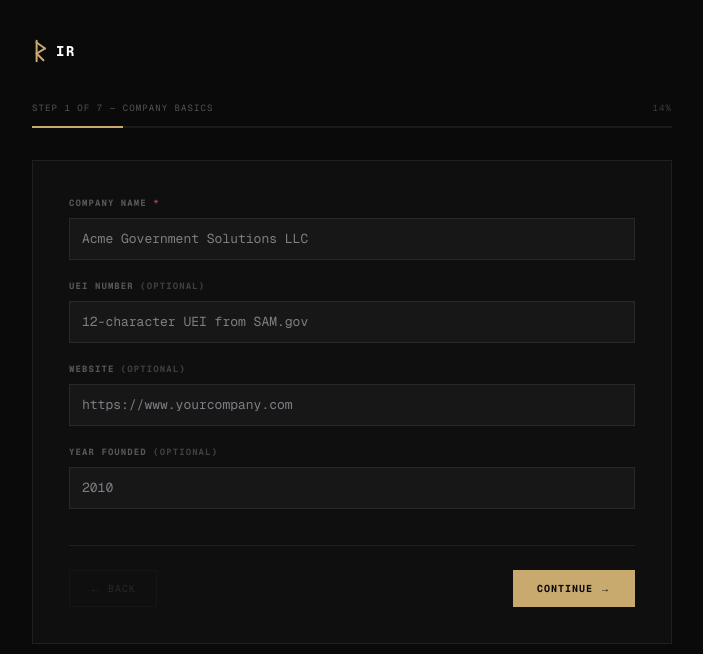
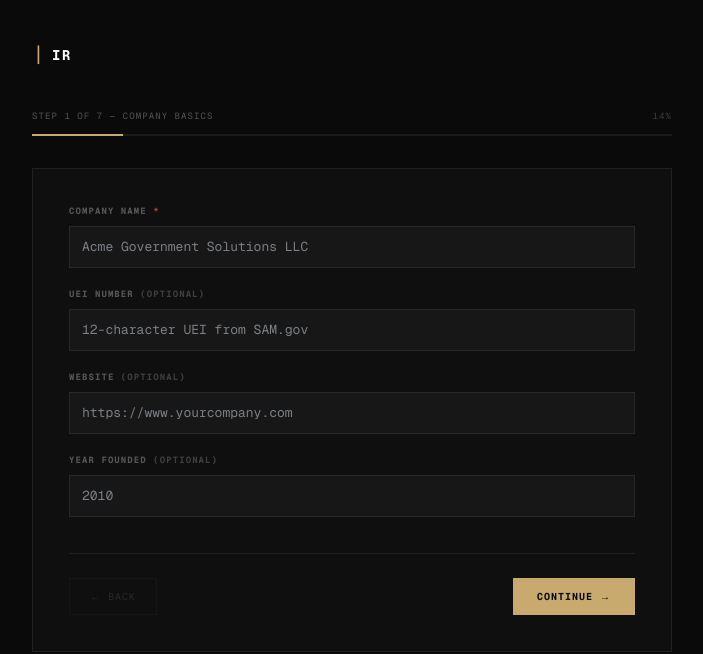
Before and after one commit to LorenzoRenRojas/ir, a Next.js app: page /onboarding in a window 1280 px wide. Shown: the top 654 px of the page, without its empty margins (288-991 px from the left). Built offline with nearby package versions, Linux system fonts and the light colour scheme.

Commit message:
Revert logo: restore plain ᛁ glyph, remove SVG bind rune
https://claude.ai/code/session_01RGed55tEukvhVhoHExCK2c

```diff
--- a/app/(auth)/layout.tsx
+++ b/app/(auth)/layout.tsx
@@ -1,12 +1,11 @@
 import Link from 'next/link'
-import { LogoRune } from '@/components/ui/logo-rune'
 
 export default function AuthLayout({ children }: { children: React.ReactNode }) {
   return (
     <div style={{ minHeight: '100vh', background: '#0A0A0B', display: 'flex', flexDirection: 'column', alignItems: 'center', justifyContent: 'center', padding: '24px', fontFamily: 'var(--font-geist-mono, monospace)' }}>
       <div style={{ marginBottom: 40 }}>
         <Link href="/" style={{ display: 'flex', alignItems: 'center', gap: 10, textDecoration: 'none' }}>
-          <LogoRune size={26} color="#C8A96E" />
+          <span style={{ color: '#C8A96E', fontSize: 24, fontWeight: 700 }}>ᛁ</span>
           <span style={{ color: '#fff', fontSize: 16, fontWeight: 700, letterSpacing: '0.12em' }}>IR</span>
           <span style={{ color: 'rgba(255,255,255,0.2)', fontSize: 10, letterSpacing: '0.08em' }}>GOVCON INTELLIGENCE</span>
         </Link>
--- a/app/(dashboard)/layout.tsx
+++ b/app/(dashboard)/layout.tsx
@@ -2,7 +2,6 @@ import { redirect } from 'next/navigation'
 import Link from 'next/link'
 import { auth } from '@/lib/auth'
 import { SignOutButton } from '@/components/ui/sign-out-button'
-import { LogoRune } from '@/components/ui/logo-rune'
 
 const NAV = [
   { href: '/dashboard', label: 'CONTRACTS', icon: '◈' },
@@ -24,7 +23,7 @@ export default async function DashboardLayout({ children }: { children: React.Re
         {/* Logo */}
         <div style={{ padding: '20px 20px', borderBottom: '1px solid rgba(255,255,255,0.07)' }}>
           <Link href="/dashboard" style={{ display: 'flex', alignItems: 'center', gap: 8, textDecoration: 'none' }}>
-            <LogoRune size={22} color="#C8A96E" />
+            <span style={{ color: '#C8A96E', fontSize: 18, fontWeight: 700 }}>ᛁ</span>
             <span style={{ color: '#fff', fontSize: 13, fontWeight: 700, letterSpacing: '0.12em' }}>IR</span>
           </Link>
           <div style={{ color: 'rgba(255,255,255,0.2)', fontSize: 9, letterSpacing: '0.08em', marginTop: 4 }}>GOVCON INTELLIGENCE</div>
--- a/app/onboarding/page.tsx
+++ b/app/onboarding/page.tsx
@@ -3,7 +3,6 @@
 import { useState } from 'react'
 import { useRouter } from 'next/navigation'
 import Link from 'next/link'
-import { LogoRune } from '@/components/ui/logo-rune'
 
 const NAICS_OPTIONS = [
   { code: '236220', label: '236220 — Commercial Building Construction' },
@@ -160,7 +159,7 @@ export default function OnboardingPage() {
       {/* Logo */}
       <div style={{ marginBottom: 40, alignSelf: 'flex-start', maxWidth: 640, width: '100%', margin: '0 auto 40px' }}>
         <Link href="/" style={{ display: 'flex', alignItems: 'center', gap: 8, textDecoration: 'none' }}>
-          <LogoRune size={22} color="#C8A96E" />
+          <span style={{ color: '#C8A96E', fontSize: 20, fontWeight: 700 }}>ᛁ</span>
           <span style={{ color: '#fff', fontSize: 14, fontWeight: 700, letterSpacing: '0.12em' }}>IR</span>
         </Link>
       </div>
--- a/app/page.tsx
+++ b/app/page.tsx
@@ -1,5 +1,4 @@
 import Link from 'next/link'
-import { LogoRune } from '@/components/ui/logo-rune'
 
 // ─── Metatron's Cube geometry (pre-computed) ───────────────────────────────
 const C = 250
@@ -56,7 +55,7 @@ export default function LandingPage() {
       <nav style={{ position: 'sticky', top: 0, zIndex: 50, background: 'rgba(255,255,255,0.96)', backdropFilter: 'blur(8px)', borderBottom: '1px solid rgba(0,0,0,0.07)' }}>
         <div style={{ maxWidth: 1200, margin: '0 auto', padding: '0 32px', height: 60, display: 'flex', alignItems: 'center', justifyContent: 'space-between' }}>
           <Link href="/" style={{ display: 'flex', alignItems: 'center', gap: 10, textDecoration: 'none' }}>
-            <LogoRune size={26} color={crimson} />
+            <span style={{ color: crimson, fontSize: 22, fontWeight: 700 }}>ᛁ</span>
             <span style={{ color: '#0A0A0A', fontSize: 15, fontWeight: 800, letterSpacing: '0.1em' }}>IR</span>
             <span style={{ color: 'rgba(0,0,0,0.22)', fontSize: 10, letterSpacing: '0.08em', marginLeft: 4, fontFamily: mono }}>GOVCON INTELLIGENCE</span>
           </Link>
@@ -283,7 +282,7 @@ export default function LandingPage() {
       <footer style={{ borderTop: '1px solid rgba(0,0,0,0.08)', padding: '48px 32px' }}>
         <div style={{ maxWidth: 1200, margin: '0 auto', display: 'flex', alignItems: 'center', justifyContent: 'space-between', flexWrap: 'wrap', gap: 24 }}>
           <div style={{ display: 'flex', alignItems: 'center', gap: 10 }}>
-            <LogoRune size={22} color={crimson} />
+            <span style={{ color: crimson, fontSize: 20, fontWeight: 700 }}>ᛁ</span>
             <span style={{ fontFamily: mono, fontSize: 11, letterSpacing: '0.1em', color: 'rgba(0,0,0,0.38)' }}>IR GOVCON INTELLIGENCE</span>
           </div>
           <div style={{ display: 'flex', gap: 32 }}>
--- a/components/ui/logo-rune.tsx
+++ /dev/null
@@ -1,22 +0,0 @@
-export function LogoRune({ size = 22, color = 'currentColor' }: { size?: number; color?: string }) {
-  const h = size
-  const w = Math.round(size * 0.72)
-  return (
-    <svg
-      viewBox="0 0 18 26"
-      width={w}
-      height={h}
-      fill="none"
-      stroke={color}
-      strokeWidth="2.4"
-      strokeLinecap="round"
-      strokeLinejoin="round"
-      style={{ display: 'inline-block', verticalAlign: 'middle', flexShrink: 0, overflow: 'visible' }}
-    >
-      <line x1="5" y1="1" x2="5" y2="25" />
-      <line x1="5" y1="3" x2="15" y2="10" />
-      <line x1="15" y1="10" x2="5" y2="16" />
-      <line x1="5" y1="16" x2="13" y2="24" />
-    </svg>
-  )
-}
```
